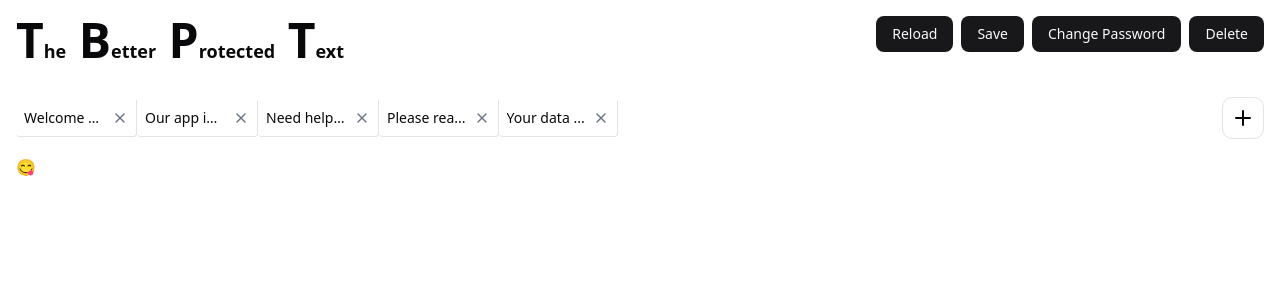
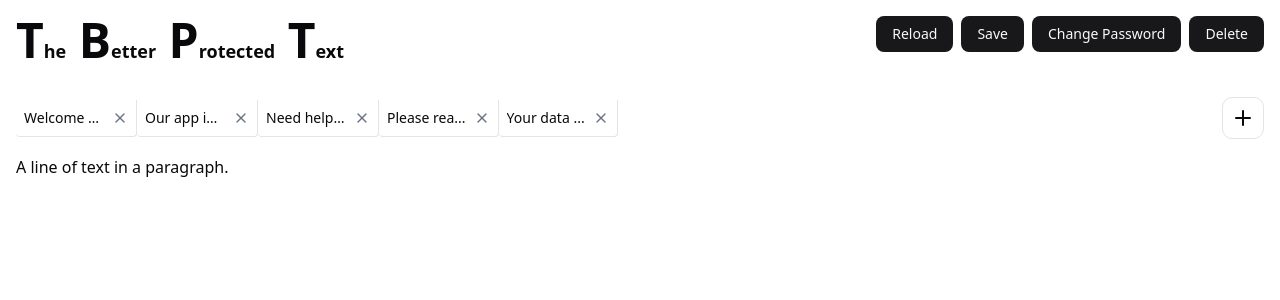
Before and after one commit to Novo1999/tbpt, a Next.js app: page /1/text in a window 1280 px wide. Shown: the top 300 px of the page. Built offline with nearby package versions, Linux system fonts and the light colour scheme.

Commit message:
feat: add TextEditor component and integrate it into TextPage; update dependencies

```diff
--- a/app/[slug]/components/UserAccessModal.tsx
+++ b/app/[slug]/components/UserAccessModal.tsx
@@ -79,7 +79,7 @@ const UserAccessModal = ({ user }: UserAccessModalProps) => {
             {(user ? pendingForAccess : pending) ? <Loader className="animate-spin" /> : user ? 'Access' : 'Create'}
           </Button>
         </form>
-        <small className="text-red-500">{(user ? stateForAccess?.status : !state?.status) && (user ? stateForAccess?.message : !state?.message)}</small>
+        <small className="text-red-500">{(user ? stateForAccess?.message : !state?.message)}</small>
       </DialogContent>
     </Dialog>
   )
--- /dev/null
+++ b/app/[slug]/text/components/TextEditor.tsx
@@ -0,0 +1,32 @@
+'use client'
+import { useState } from 'react'
+import { BaseEditor, createEditor } from 'slate'
+import { Editable, ReactEditor, Slate, withReact } from 'slate-react'
+
+type CustomElement = { type: string; children: CustomText[] }
+type CustomText = { text: string }
+
+declare module 'slate' {
+  interface CustomTypes {
+    Editor: BaseEditor & ReactEditor
+    Element: CustomElement
+    Text: CustomText
+  }
+}
+
+const initialValue = [
+  {
+    type: 'paragraph',
+    children: [{ text: 'A line of text in a paragraph.' }],
+  },
+]
+const TextEditor = () => {
+  const [editor] = useState(() => withReact(createEditor()))
+  return (
+    <Slate editor={editor} initialValue={initialValue}>
+      <Editable />
+    </Slate>
+  )
+}
+
+export default TextEditor
--- a/app/[slug]/text/page.tsx
+++ b/app/[slug]/text/page.tsx
@@ -11,6 +11,7 @@ import { atom, useAtom } from 'jotai'
 import { Plus } from 'lucide-react'
 import { useParams } from 'next/navigation'
 import { useEffect } from 'react'
+import TextEditor from './components/TextEditor'
 
 export type TextTab = {
   id: string
@@ -52,10 +53,10 @@ const TextPage = () => {
   const [selectedTab, setSelectedTab] = useAtom(selectedTabAtom)
   const { slug } = useParams()
 
-  const textQuery = useQuery({
-    queryKey: ['texts', slug],
-    // queryFn: () =>
-  })
+  // const textQuery = useQuery({
+  //   queryKey: ['texts', slug],
+  //   // queryFn: () =>
+  // })
 
   const sensors = useSensors(
     useSensor(PointerSensor, {
@@ -137,7 +138,7 @@ const TextPage = () => {
         <main className="mx-4 pt-4">
           <AnimatePresence mode="wait">
             <motion.div key={selectedTab ? selectedTab.id : 'empty'} animate={{ opacity: 1, y: 0 }} initial={{ opacity: 0, y: 20 }} exit={{ opacity: 0, y: -20 }} transition={{ duration: 0.15 }}>
-              {selectedTab ? selectedTab.id : '😋'}
+              <TextEditor />
             </motion.div>
           </AnimatePresence>
         </main>
--- a/package.json
+++ b/package.json
@@ -33,6 +33,8 @@
     "next": "15.3.3",
     "react": "^19.0.0",
     "react-dom": "^19.0.0",
+    "slate": "^0.117.2",
+    "slate-react": "^0.117.3",
     "tailwind-merge": "^3.3.1"
   },
   "devDependencies": {
```
Also changed, not shown: 1 other file (tests, documents, lock files or other folders).
